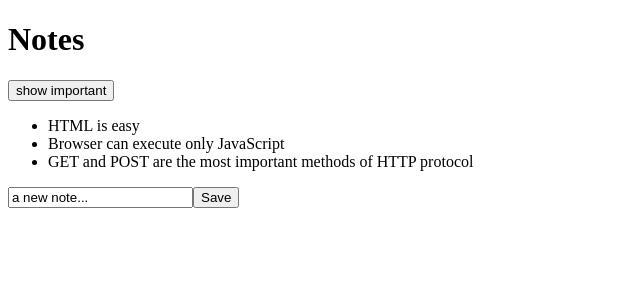
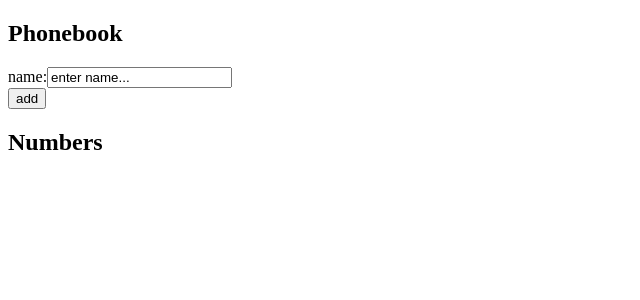
Before and after one commit to tcampbel22/full_stack_open, a React (Vite) app in the folder part2/part2-project/: page / in a window 1280 px wide. Shown: the top 300 px of the page, without its empty margins (0-640 px from the left). Built offline with nearby package versions, Linux system fonts and the light colour scheme.

Commit message:
ex2.6 comlpeted

```diff
--- a/part2/part2-project/src/App.jsx
+++ b/part2/part2-project/src/App.jsx
@@ -1,51 +1,51 @@
-import Note from './components/Note'
 import { useState } from 'react'
 
-const App = (props) => {
-	const [notes, setNotes] = useState(props.notes)
-	const [newNote, setNewNote] = useState('a new note...')
-	const [showAll, setShowAll] = useState(true);
+const Person = ({person}) => { return <p> {person.name} </p> }
 
-	const addNote = (event) => {
+const People = ({persons}) => {
+	return (
+	<div>
+		{/* <div>Debug: {persons[0].name }</div> */}
+		{persons.map(person =>
+			<Person key={person.name} person={person}/>
+		)}
+	</div>
+	)
+};
+
+const App = () => {
+  const [persons, setPersons] = useState([{}]) //Array of people objects
+  const [newName, setNewName] = useState('enter name...')
+
+ const addPerson = (event) => {
 	event.preventDefault();
-		console.log("Button has been clicked", event.target);
-		const noteObject = {
-			content: newNote,
-			important: Math.random() < 0.5,
-			id: String(notes.length + 1)
-		}
-		setNotes(notes.concat(noteObject));
-		setNewNote('')
+	console.log("Clicked add", event.target);
+	const nameObject = { name: newName }
+	console.log("new name: ", nameObject.name);
+	setPersons(persons.concat(nameObject));
+	setNewName('')
  }
 
-	const handleNewNote = (event) => {
+  const handleNewNames = (event) => {
 	event.preventDefault();
 	console.log(event.target.value);
-		setNewNote(event.target.value);
+	setNewName(event.target.value);
   }
-
-	const notesToShow  = showAll ? notes : notes.filter(note => note.important === true)
-
   return (
     <div>
-		<h1>Notes</h1>
+      <h2>Phonebook</h2>
+      <form onSubmit={addPerson}>
         <div>
-			<button onClick={() => setShowAll(!showAll)}>
-				show {showAll ? 'important' : 'all'}
-			</button>
+			<label htmlFor='name'>name:</label>
+          <input id='name' name='full-name' value={newName} onChange={handleNewNames} type='text'/>
         </div>
-			<ul>
-				{notesToShow.map(note =>
-					<Note key={note.id} note={note} />
-				)}
-			</ul>
-		<form onSubmit={addNote}>
-			<input
-				value={newNote}
-				onChange={handleNewNote}
-			/>
-			<button type='submit'>Save</button>
+        <div>
+          <button type="submit">add</button>
+        </div>
       </form>
+		{/* <div>debug: {newName}</div> */}
+      <h2>Numbers</h2>
+		<People persons={persons}/>
     </div>
   )
 }
--- a/part2/part2-project/src/main.jsx
+++ b/part2/part2-project/src/main.jsx
@@ -1,24 +1,6 @@
 import ReactDOM from 'react-dom/client'
 import App from './App'
 
-const notes = [
-  {
-    id: 1,
-    content: 'HTML is easy',
-    important: true
-  },
-  {
-    id: 2,
-    content: 'Browser can execute only JavaScript',
-    important: false
-  },
-  {
-    id: 3,
-    content: 'GET and POST are the most important methods of HTTP protocol',
-    important: true
-  }
-]
-
 ReactDOM.createRoot(document.getElementById('root')).render(
-  <App notes={notes} />
+  <App/>
 )
```
Lines whose indentation alone changed are shown as unchanged.
